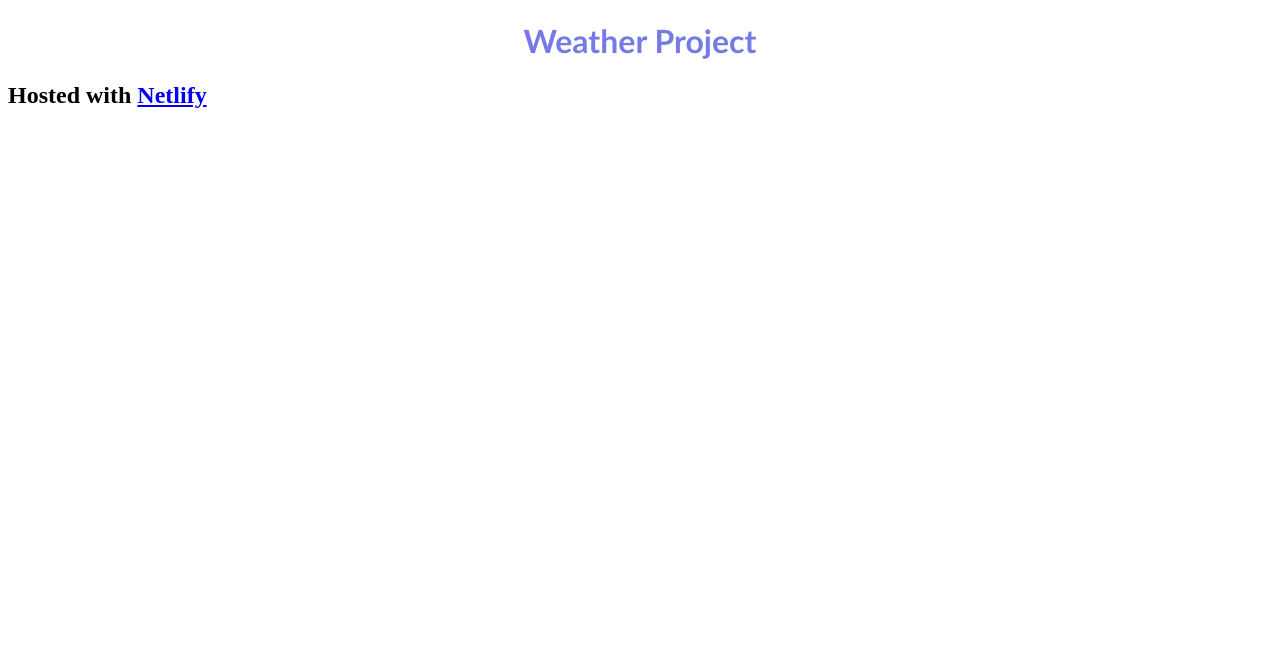
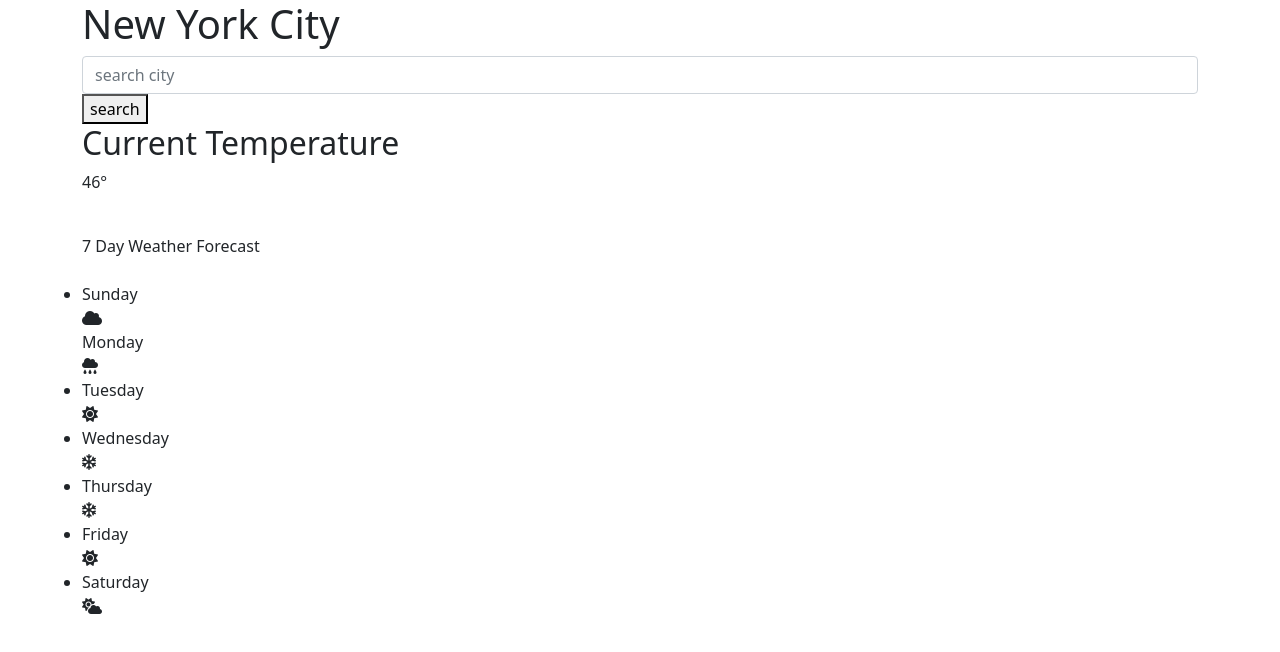
Before and after one commit to Mkpaka95/Weather-Project, a plain HTML site: page Weatherproject.html in a window 1280 px wide. Drawn offline with nearby package versions, Linux system fonts and the light colour scheme.

Commit message:
Imported js. script from sandbox

```diff
--- a/Weatherproject.html
+++ b/Weatherproject.html
@@ -1,17 +1,87 @@
 <!DOCTYPE html>
-<html lang="en">
+<html>
   <head>
+    <title>Weather Forecast NYC</title>
     <meta charset="UTF-8" />
-    <meta name="viewport" content="width=device-width, initial-scale=1.0" />
-    <title>Weather Project</title>
-    <link rel="stylesheet" href="style.css" />
+    <script src="https://unpkg.com/axios/dist/axios.min.js"></script>
+    <link href="src/styles.css" />
+    <link
+      href="https://cdn.jsdelivr.net/npm/bootstrap@5.0.0-beta1/dist/css/bootstrap.min.css"
+      rel="stylesheet"
+      integrity="sha384-giJF6kkoqNQ00vy+HMDP7azOuL0xtbfIcaT9wjKHr8RbDVddVHyTfAAsrekwKmP1"
+      crossorigin="anonymous"
+    />
+    <script
+      src="https://kit.fontawesome.com/bfe05f30c6.js"
+      crossorigin="anonymous"
+    ></script>
   </head>
-  <h1>Weather Project</h1>
-  <body>
-    <h2>
-      Hosted with
-      <a href="https://sleepy-wescoff-cd86b1.netlify.app"> Netlify</a>
-    </h2>
-    <script src="script.js"></script>
+  <body >
+      <div class="container">
+          <div class="weather-app">
+    <h1>
+      New York City
+    </h1>
+    <section>
+      <form id ="search-city">
+      <input
+      id="city-input"
+      id="geo-location"
+        type="text"
+        class="form-control"
+        placeholder="search city"
+      />
+      </form>
+    </div>
+      <button class="search-button">
+        search
+      </button>
+    </section>
+    <h2>Current Temperature</h2>
+    <p>
+      46°
+    </p>
+    <br />
+    <section>
+      <div class="forecast">
+        7 Day Weather Forecast
+      </div>
+    </section>
+    <br />
+    <section>
+        <div class="weather-app">
+      <div class="row">
+        <ul id = "day">
+          <li>
+            <div class="col-4"></div>
+            <div class="col-3">Sunday</div>
+            <i class="fas fa-cloud 1"></i>
+          </li>
+          <div class="col-3">Monday</div>
+          <i class="fas fa-cloud-rain"></i>
+          <li>
+            <div class="col-3">Tuesday</div>
+            <i class="fas fa-sun"></i>
+          </li>
+          <li>
+            <div class="col-3">Wednesday</div>
+            <i class="far fa-snowflake"></i>
+          </li>
+          <li>
+            <div class="col-3">Thursday</div>
+            <i class="far fa-snowflake"></i>
+          </li>
+          <li>
+            <div class="col-3">Friday</div>
+            <i class="fas fa-sun"></i>
+          </li>
+          <li>
+            <div class="col-3">Saturday</div>
+            <i class="fas fa-cloud-sun"></i>
+          </li>
+        </ul>
+      </div>
+    </section>
+    <script src="src/index.js"></script>
   </body>
 </html>
--- a/style.css
+++ b/style.css
@@ -4,3 +4,10 @@ h1 {
   text-align: center;
   color: #757ae7;
 }
+
+h2 {
+  font-family: "Trebuchet MS", "Lucida Sans Unicode", "Lucida Grande",
+    "Lucida Sans", Arial, sans-serif;
+  text-align: center;
+  color: #757ae7;
+}
```
Also changed, not shown: 1 other file.
